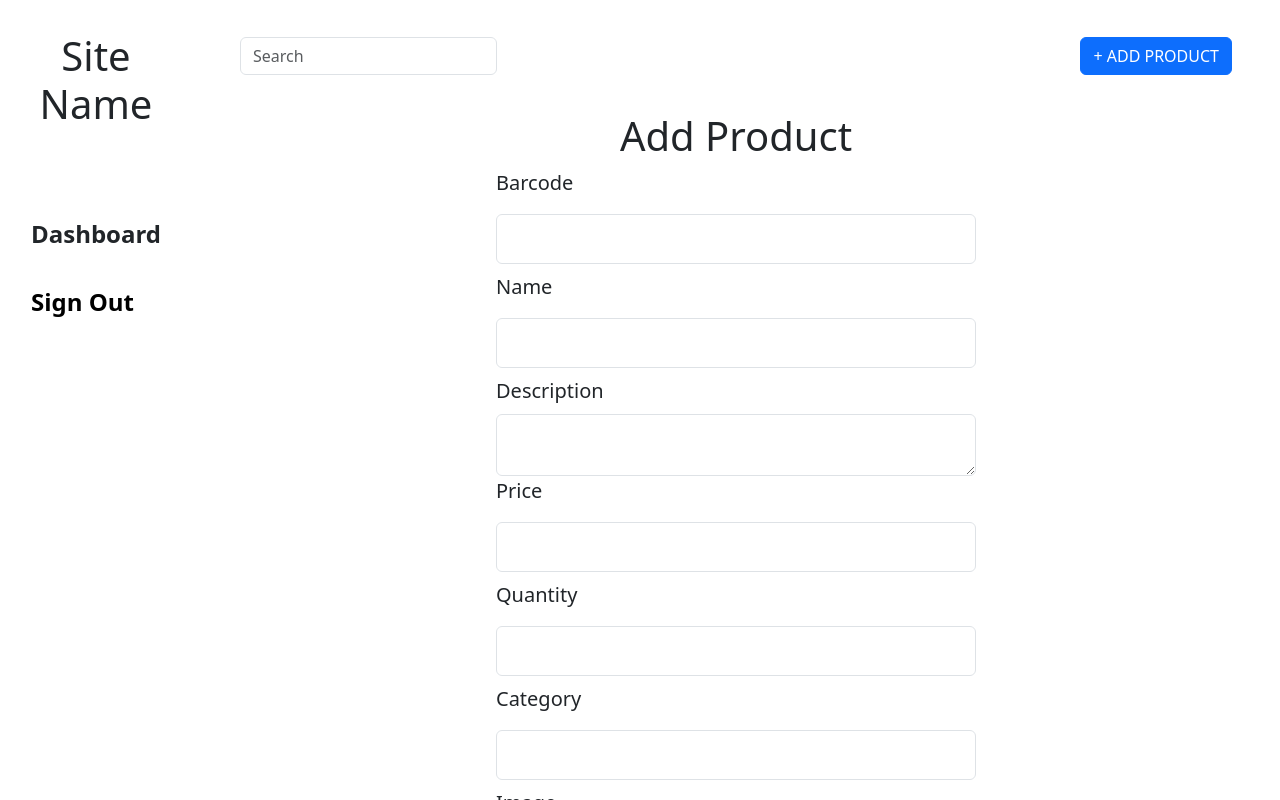
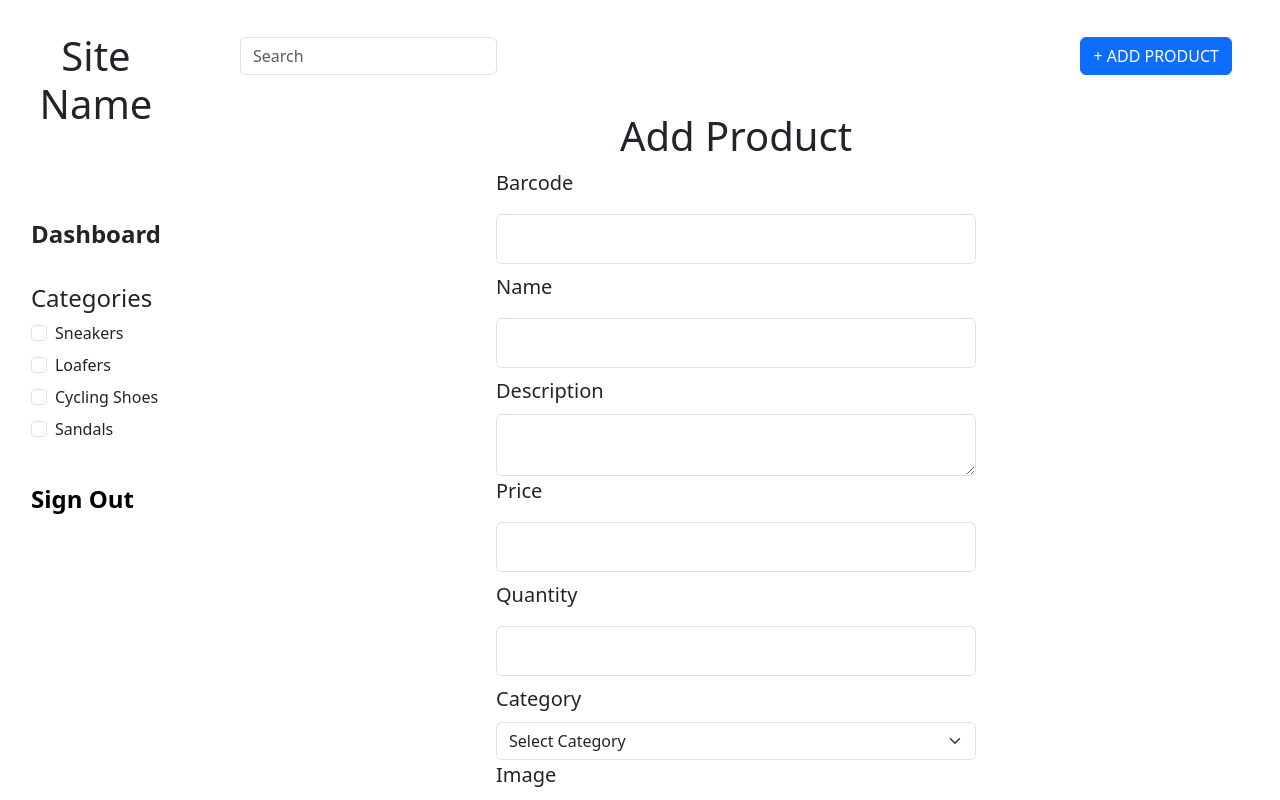
Before and after one commit to Ka-atsu/E-Commerce, a React (Create React App) app in the folder my-react-app/: page /addproduct in a window 1280 px wide. Built offline with nearby package versions, Linux system fonts and the light colour scheme; sample sign-in values are in the browser's storage.

Commit message:
Added Search and Filter Products

```diff
--- a/my-react-app/src/Components/Dashboard/DashboardFrame.jsx
+++ b/my-react-app/src/Components/Dashboard/DashboardFrame.jsx
@@ -1,23 +1,56 @@
-import React, { useState, useEffect  } from 'react';
+import React, { useState, useEffect } from 'react';
 import SidebarComponent from './SidebarComponent';
 import TopbarComponent from './TopbarComponent';
 import './dashboardComponent.css';
-import { Link  } from 'react-router-dom';
+import { Link } from 'react-router-dom';
 import ListGroup from 'react-bootstrap/ListGroup';
 import DeleteProductFrame from './DeleteProductFrame';
 
 const DashboardFrame = () => {
     const [showDeleteModal, setShowDeleteModal] = useState(false);
     const [productToDelete, setProductToDelete] = useState(null);
-    const [viewProducts, setProducts] = useState([]);
-    const [filteredProducts, setFilteredProducts] = useState(null);
+    const [allProducts, setAllProducts] = useState([]);
+    const [filteredProducts, setFilteredProducts] = useState([]);
+    const [searchTerm, setSearchTerm] = useState('');
+    const [selectedCategories, setSelectedCategories] = useState([]);
 
     useEffect(() => {
         fetch('http://127.0.0.1:8000/api/display_products')
             .then(response => response.json())
-            .then(data => setProducts(data.products))
-            .catch(error => console.error('Error fetching tasks: ', error));
+            .then(data => {
+                setAllProducts(data.products);
+                setFilteredProducts(data.products);
+            })
+            .catch(error => console.error('Error fetching products: ', error));
     }, []);
+
+    useEffect(() => {
+        filterProducts();
+    }, [searchTerm, selectedCategories]);
+
+    const filterProducts = () => {
+        let filtered = allProducts;
+        if (searchTerm) {
+            filtered = filtered.filter(product =>
+                product.item_name.toLowerCase().includes(searchTerm.toLowerCase())
+            );
+        }
+
+        if (selectedCategories.length > 0) {
+            filtered = filtered.filter(product =>
+                selectedCategories.includes(product.item_category)
+            );
+        }
+        setFilteredProducts(filtered);
+    };
+
+    const handleSearch = (input) => {
+        setSearchTerm(input);
+    };
+
+    const handleCategoryChange = (categories) => {
+        setSelectedCategories(categories);
+    };
 
     const handleDeleteClick = (product) => {
         setProductToDelete(product);
@@ -29,27 +62,20 @@ const DashboardFrame = () => {
         setProductToDelete(null);
     };
 
-    const handleSearch = (input) => {
-        const results = viewProducts.filter(product =>
-            product.category.toLowerCase().includes(input.toLowerCase())
-        );
-        setFilteredProducts(results);
-    };
-
     return (
         <div className="dashboardLayout">
-            <SidebarComponent />
+            <SidebarComponent onCategoryChange={handleCategoryChange} />
             <TopbarComponent onSearch={handleSearch} />
             <div className="dashboardContent">
                 <div className="productGrid">
-                    {viewProducts.map(product => (
+                    {filteredProducts.map(product => (
                         <div className="productCard" key={product.id}>
                             <div className="productInfo">
                                 <img src={`http://127.0.0.1:8000/${product.item_image}`} alt={product.item_name} />
-                                <label className='productName'>{product.item_name}</label>
-                                <label>Barcode: {product.item_barcode}</label><br />
+                                <label className='productInfo'>{product.item_name}</label>
+                                <label className='productInfo'>Barcode: {product.item_barcode}</label>
                                 <label>Quantity: {product.item_available_quantity}</label><br />
-                                <label>Price: ${parseFloat(product.item_amount).toFixed(2)}</label>
+                                <label>₱{parseFloat(product.item_amount).toFixed(2)}</label>
                             </div>
                             <div className="productActions">
                                 <ListGroup horizontal>
--- a/my-react-app/src/Components/Dashboard/SidebarComponent.jsx
+++ b/my-react-app/src/Components/Dashboard/SidebarComponent.jsx
@@ -1,10 +1,12 @@
-import React from 'react';
-import { Link , useNavigate  } from 'react-router-dom';
-import Button from 'react-bootstrap/Button';
+import React, { useState } from 'react';
+import { Link, useNavigate } from 'react-router-dom';
 import './dashboardComponent.css';
 
-const SidebarComponent = () => {
+const SidebarComponent = ({ onCategoryChange }) => {
     const navigate = useNavigate();
+    const [selectedCategories, setSelectedCategories] = useState([]);
+
+    const categories = ['Sneakers', 'Loafers', 'Cycling Shoes', 'Sandals'];
 
     const handleDashboardClick = () => {
         navigate('/dashboard');
@@ -16,6 +18,15 @@ const SidebarComponent = () => {
         navigate("/");
     };
 
+    const handleCategoryChange = (category) => {
+        const newSelection = selectedCategories.includes(category)
+            ? selectedCategories.filter(cat => cat !== category)
+            : [...selectedCategories, category];
+
+        setSelectedCategories(newSelection);
+        onCategoryChange(newSelection);
+    };
+
     return (
         <div className='sidebar'>
             <h1>Site Name</h1>
@@ -24,11 +35,27 @@ const SidebarComponent = () => {
                     <Link onClick={handleDashboardClick}>Dashboard</Link>
                 </li>
                 <li>
-                    <button class="customButton" onClick={handleLogout}>Sign Out</button>
+                    <h4>Categories</h4>
+                    {categories.map((category, index) => (
+                        <div key={index} className="form-check mb-2">
+                        <input
+                            type="checkbox"
+                            id={category}
+                            className="form-check-input"
+                            checked={selectedCategories.includes(category)}
+                            onChange={() => handleCategoryChange(category)}
+                            aria-label={`Select ${category}`} // Added accessibility
+                        />
+                        <label htmlFor={category} className="form-check-label ml-2">{category}</label>
+                    </div>
+                    ))}
+                </li>
+                <li>
+                    <button className="customButton" onClick={handleLogout}>Sign Out</button>
                 </li>
             </ul>
         </div>
     );
-}
+};
 
 export default SidebarComponent;
--- a/my-react-app/src/Components/Dashboard/TopbarComponent.jsx
+++ b/my-react-app/src/Components/Dashboard/TopbarComponent.jsx
@@ -9,7 +9,7 @@ const TopbarComponent = ({ onSearch }) => {
     const handleSearch = (e) => {
         const value = e.target.value;
         setSearchTerm(value);
-        onSearch(value); // Call the search function on input change
+        onSearch(value);
     };
 
     return (
@@ -20,7 +20,7 @@ const TopbarComponent = ({ onSearch }) => {
                     placeholder="Search"
                     className="me-1"
                     value={searchTerm}
-                    onChange={handleSearch} // Update on change
+                    onChange={handleSearch}
                 />
             </Form>
             <Link to="/addProduct" className="btn btn-primary">+ ADD PRODUCT</Link>
--- a/my-react-app/src/Components/Dashboard/dashboardComponent.css
+++ b/my-react-app/src/Components/Dashboard/dashboardComponent.css
@@ -99,7 +99,7 @@
     transition: all 0.4s ease;
 }
 
-.productName {
+.productInfo {
     display: block;
     width: 100%;
     white-space: nowrap;
@@ -111,7 +111,7 @@
 .customButton{
     background: transparent;
     border: none;
-    cursor: pointer; /* Change cursor to pointer */
+    cursor: pointer;
     font-size: x-large;
     font-weight: 600;
 }
--- a/my-react-app/src/Components/Product Management/AddProductComponent.jsx
+++ b/my-react-app/src/Components/Product Management/AddProductComponent.jsx
@@ -70,7 +70,13 @@ const AddProductComponent = () => {
                     </Form.Group>
                     <Form.Group>
                         <Form.Label>Category</Form.Label>
-                        <Form.Control type='text' value={category} onChange={(e) => setCategory(e.target.value)} />
+                        <Form.Select value={category} onChange={(e) => setCategory(e.target.value)}>
+                            <option value="">Select Category</option>
+                            <option value="Sneakers">Sneakers</option>
+                            <option value="Loafers">Loafers</option>
+                            <option value="Cycling Shoes">Cycling Shoes</option>
+                            <option value="Sandals">Sandals</option>
+                        </Form.Select>
                     </Form.Group>
                     <Form.Group>
                         <Form.Label>Image</Form.Label>
```
